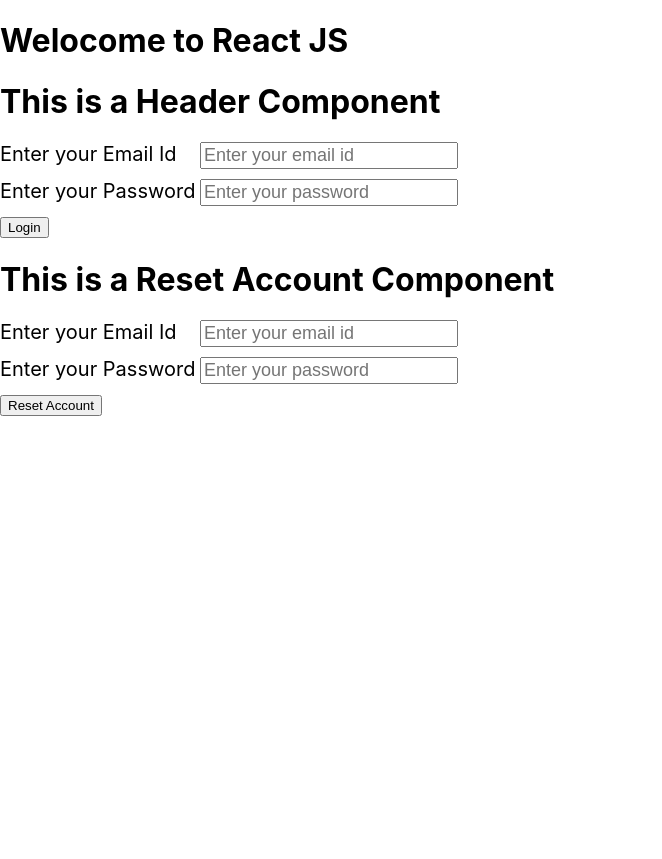
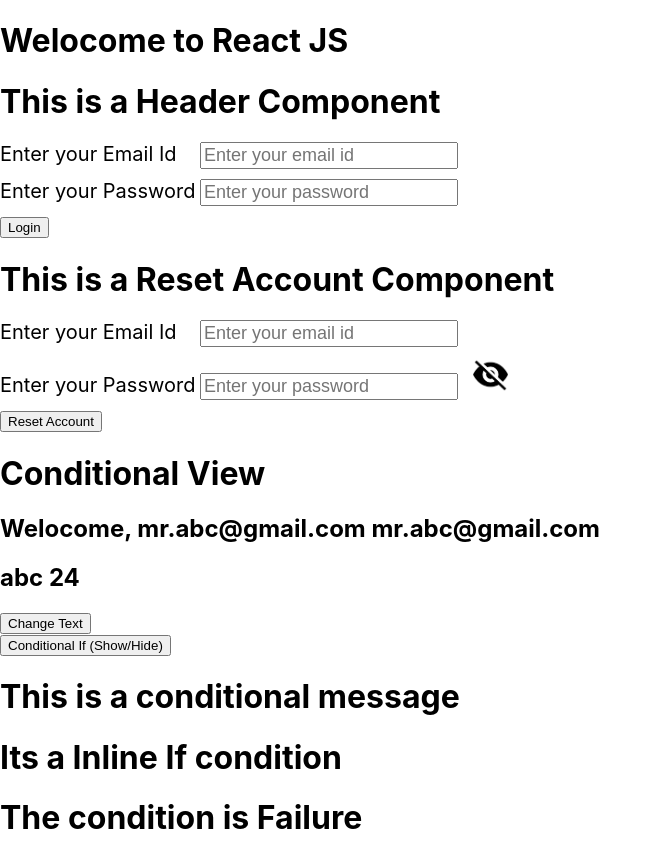
Before and after one commit to karthickvkumar/Jasvir_Training, a React (Create React App) app in the folder learning-react/: page / in a window 1280 px wide. Shown: the whole page, without its empty margins (0-662 px from the left). Before the commit the page ends 800 px from the top, so only its background shows below. Built offline with nearby package versions, Linux system fonts and the light colour scheme.

Commit message:
conditional rendering

```diff
--- a/learning-react/src/App.js
+++ b/learning-react/src/App.js
@@ -1,6 +1,7 @@
 import HeaderComponent from "./components/header";
 import LoginActionComponent from "./components/login-action";
 import ResetAccountComponent from "./components/reset-account";
+import ConditionalViewComponent from "./components/conditional-view";
 
 import "./css/styles.css";
 
@@ -11,6 +12,7 @@
       <HeaderComponent></HeaderComponent>
       <LoginActionComponent></LoginActionComponent>
       <ResetAccountComponent></ResetAccountComponent>
+      <ConditionalViewComponent></ConditionalViewComponent>
     </div>
   );
 }
--- /dev/null
+++ b/learning-react/src/components/conditional-view.js
@@ -0,0 +1,49 @@
+import React, {useState} from "react";
+
+const ConditionalViewComponent = () => {
+
+  const [conditionalIf, setConditionalIf] = useState(true);
+
+  const [name, setName] = useState("mr.abc@gmail.com");
+  let username = "mr.abc@gmail.com";
+  let student = {
+    name : "abc",
+    age : 24
+  };
+
+  const changeTextMsg = () => {
+    username = "mis.xyz@yahoo.in";
+    setName("mis.xyz@yahoo.in");
+  }
+
+  const showHideConditionalIf = () => {
+    setConditionalIf(false);
+  }
+
+  return(
+    <div>
+      <h1>Conditional View</h1>
+      <h2>Welocome, {username} {name}</h2>
+      <h2>{student.name} {student.age}</h2>
+      <button onClick={() => changeTextMsg()}>Change Text</button>
+      <div>
+        <button onClick={() => showHideConditionalIf()}>Conditional If (Show/Hide) </button>
+        { conditionalIf && <div>
+          <h1>This is a conditional message</h1>
+          <h1>Its a Inline If condition</h1>
+        </div> }
+      </div>
+
+      <div>
+        { 18 < 10 ? <div>
+          <h1>The condtion is Success</h1>
+        </div> : <div>
+          <h1>The condition is Failure</h1>
+        </div>  }
+      </div>
+
+    </div>
+  )
+}
+
+export default ConditionalViewComponent;
--- a/learning-react/src/components/reset-account.js
+++ b/learning-react/src/components/reset-account.js
@@ -1,9 +1,9 @@
 import React, {useState} from 'react';
 
 const ResetAccountComponent = () => {
-
-  // const [name1, name2] = useState(initialValue);
+  // const [variableName, functionName] = useState(initialValue);
   const [resetForm, setResetForm] = useState({});
+  const [passwordVisibilty, setPasswordVisibility] = useState(true);
 
   const FormSubmit = () => {
     // alert("Form is submitted");
@@ -15,6 +15,10 @@
     setResetForm({...resetForm, [event.target.id] : event.target.value})
   }
 
+  const controlPassowrdField = (visibility) => {
+    setPasswordVisibility(visibility);
+  }
+
   return(
     <div>
       <h1>This is a Reset Account Component</h1>
@@ -24,7 +28,15 @@
         </div>
         <div className="space">
           <label className="label">Enter your Password</label>
-          <input type="password" className="inputbox" id="password" placeholder="Enter your password" onChange={onHandleInput}/>
+          <input type={passwordVisibilty ? "password" : "text"} className="inputbox" id="password" placeholder="Enter your password" onChange={onHandleInput}/>
+
+          { passwordVisibilty ?
+              <img src={require("../images/close-eye.png")} className="eye-icon" onClick={() => controlPassowrdField(false)}  />
+              :
+              <img src={require("../images/open-eye.png")} className="eye-icon" onClick={() => controlPassowrdField(true)}  />
+          }
+
+
         </div>
         <div className="space">
           <button onClick={() => FormSubmit() }>Reset Account</button>
--- a/learning-react/src/css/styles.css
+++ b/learning-react/src/css/styles.css
@@ -12,3 +12,9 @@
 .space{
   margin-top: 10px;
 }
+
+.eye-icon{
+  width: 35px;
+  margin-left: 15px;
+  cursor: pointer;
+}
```
Also changed, not shown: learning-react/src/images/close-eye.png (added), learning-react/src/images/open-eye.png (added).
